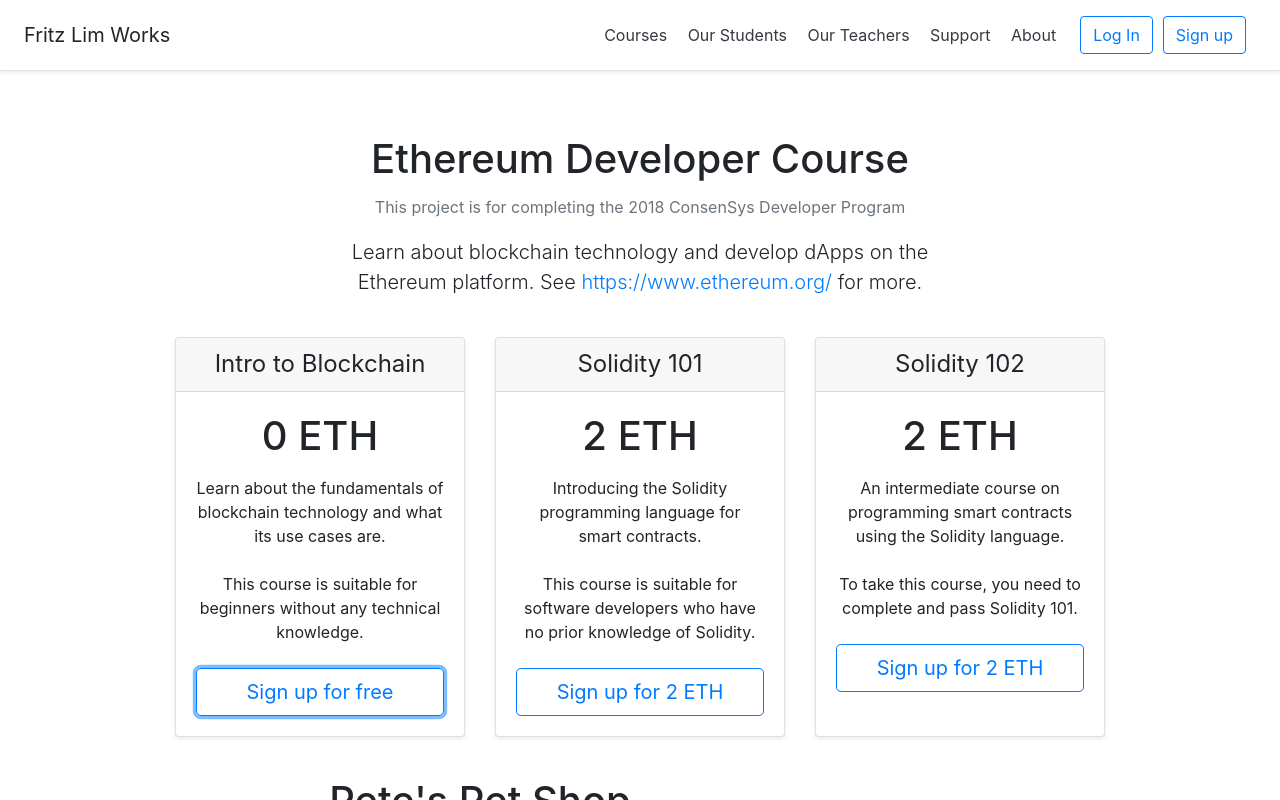
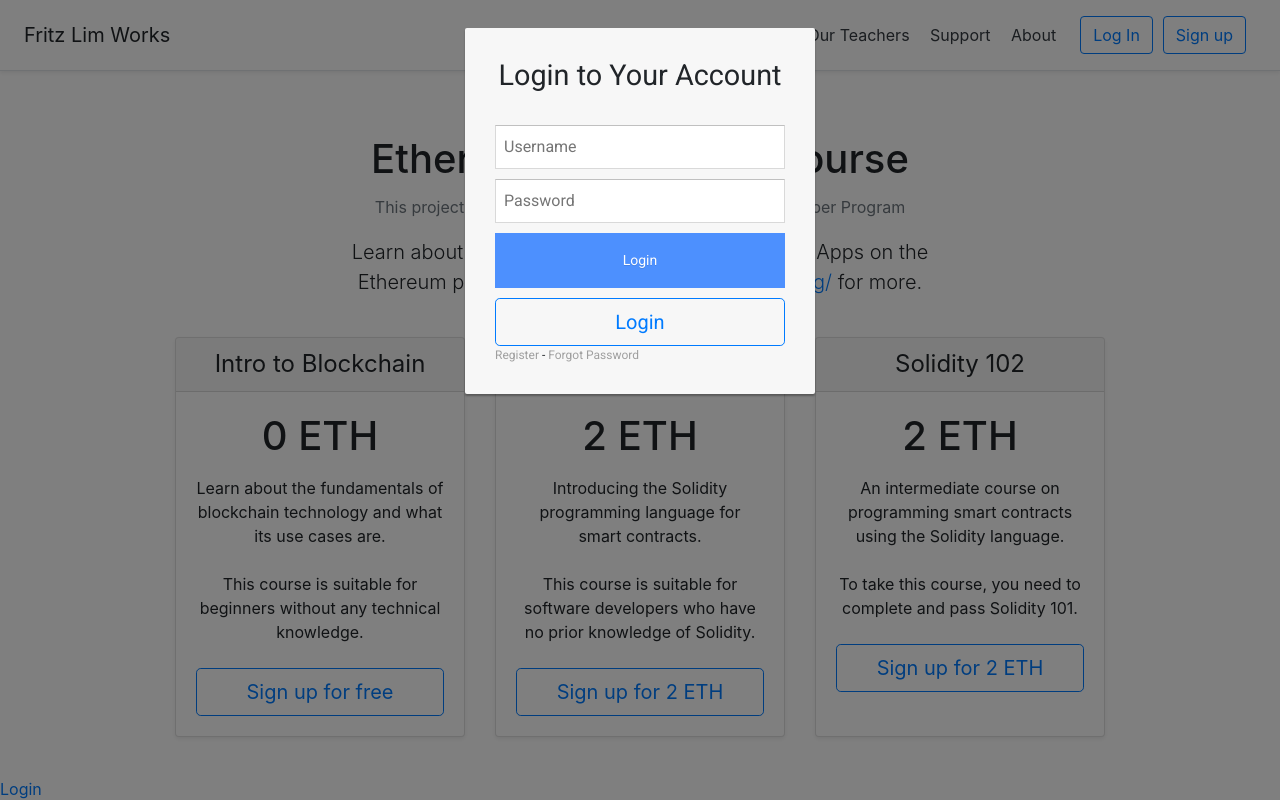
Before and after one commit to fritzlim/EthereumAttendanceTaking, a website: page src/index.html in a window 1280 px wide. Both pictures are taken after a click on the button "Sign up for free". Shown: the top 800 px of the page. Drawn offline with nearby package versions, Linux system fonts and the light colour scheme.

Commit message:
[WIP] Adding a log in modal window
WIP because the click on the login button isn't detected. This is because the login button isn't part of the DOM when the page first loads, so the login button id isn't found.

For #31.

```diff
--- a/src/css/project.css
+++ b/src/css/project.css
@@ -1,3 +1,5 @@
+@import url(http://fonts.googleapis.com/css?family=Roboto);
+
 html {
   font-size: 14px;
 }
@@ -22,3 +24,102 @@
 .button-spacing {
 	margin-right: 10px;
 }
+
+
+
+
+/****** LOGIN MODAL ******/
+/* https://bootsnipp.com/snippets/featured/clean-modal-login-form */
+.loginmodal-container {
+  padding: 30px;
+  max-width: 350px;
+  width: 100% !important;
+  background-color: #F7F7F7;
+  margin: 0 auto;
+  border-radius: 2px;
+  box-shadow: 0px 2px 2px rgba(0, 0, 0, 0.3);
+  overflow: hidden;
+  font-family: roboto;
+}
+
+.loginmodal-container h1 {
+  text-align: center;
+  font-size: 1.8em;
+  font-family: roboto;
+}
+
+.loginmodal-container input[type=submit] {
+  width: 100%;
+  display: block;
+  margin-bottom: 10px;
+  position: relative;
+}
+
+.loginmodal-container input[type=text], input[type=password] {
+  height: 44px;
+  font-size: 16px;
+  width: 100%;
+  margin-bottom: 10px;
+  -webkit-appearance: none;
+  background: #fff;
+  border: 1px solid #d9d9d9;
+  border-top: 1px solid #c0c0c0;
+  /* border-radius: 2px; */
+  padding: 0 8px;
+  box-sizing: border-box;
+  -moz-box-sizing: border-box;
+}
+
+.loginmodal-container input[type=text]:hover, input[type=password]:hover {
+  border: 1px solid #b9b9b9;
+  border-top: 1px solid #a0a0a0;
+  -moz-box-shadow: inset 0 1px 2px rgba(0,0,0,0.1);
+  -webkit-box-shadow: inset 0 1px 2px rgba(0,0,0,0.1);
+  box-shadow: inset 0 1px 2px rgba(0,0,0,0.1);
+}
+
+.loginmodal {
+  text-align: center;
+  font-size: 14px;
+  font-family: 'Arial', sans-serif;
+  font-weight: 700;
+  height: 36px;
+  padding: 0 8px;
+/* border-radius: 3px; */
+/* -webkit-user-select: none;
+  user-select: none; */
+}
+
+.loginmodal-submit {
+  /* border: 1px solid #3079ed; */
+  border: 0px;
+  color: #fff;
+  text-shadow: 0 1px rgba(0,0,0,0.1);
+  background-color: #4d90fe;
+  padding: 17px 0px;
+  font-family: roboto;
+  font-size: 14px;
+  /* background-image: -webkit-gradient(linear, 0 0, 0 100%,   from(#4d90fe), to(#4787ed)); */
+}
+
+.loginmodal-submit:hover {
+  /* border: 1px solid #2f5bb7; */
+  border: 0px;
+  text-shadow: 0 1px rgba(0,0,0,0.3);
+  background-color: #357ae8;
+  /* background-image: -webkit-gradient(linear, 0 0, 0 100%,   from(#4d90fe), to(#357ae8)); */
+}
+
+.loginmodal-container a {
+  text-decoration: none;
+  color: #666;
+  font-weight: 400;
+  text-align: center;
+  display: inline-block;
+  opacity: 0.6;
+  transition: opacity ease 0.5s;
+}
+
+.login-help{
+  font-size: 12px;
+}
--- a/src/index.html
+++ b/src/index.html
@@ -58,7 +58,7 @@
               <li>&nbsp;</li>
               <li>This course is suitable for beginners without any technical knowledge.</li>
             </ul>
-            <button type='button' class='btn btn-lg btn-block btn-outline-primary btn-course-signup' data-course-id='intro-to-blockchain'><img id='loader' height='30px' src='' />Sign up for free</button>
+            <button type='button' class='btn btn-lg btn-block btn-outline-primary btn-course-signup' data-course-id='intro-to-blockchain' data-toggle="modal" data-target="#login-modal"><img id='loader' height='30px' src='' />Sign up for free</button>
           </div>
         </div>
         <div class="card mb-4 shadow-sm">
@@ -92,6 +92,28 @@
       </div>
     </div>
     <!-- End of Pricing example code adapted from Bootstrap -->
+
+
+    <!-- Bootstrap modal -->
+    <a href="#" data-toggle="modal" data-target="#login-modal">Login</a>
+    <div class="modal fade" id="login-modal" tabindex="-1" role="dialog" aria-labelledby="myModalLabel" aria-hidden="true" style="display: none;">
+        <div class="modal-dialog">
+          <div class="loginmodal-container">
+            <h1>Login to Your Account</h1><br>
+            <form id='submit'>
+              <input type="text" name="user" placeholder="Username">
+              <input type="password" name="pass" placeholder="Password">
+              <input type="submit" name="login" class="login loginmodal-submit" value="Login">
+              <button type='button' class='btn btn-lg btn-block btn-outline-primary btn-course-signup btn-login'>Login</button>
+            </form>
+            <div class="login-help">
+              <a href="#">Register</a> - <a href="#">Forgot Password</a>
+            </div>
+          </div>
+        </div>
+      </div>
+    <!-- End of Bootstrap modal -->
+
 
 
     <div class="container">
--- a/src/js/app.js
+++ b/src/js/app.js
@@ -89,7 +89,8 @@
     $(document).on('click', '.btn-adopt', App.handleAdopt);
     //******
 
-    $(document).on('click', '.btn-course-signup', App.handleSignup);
+    //$(document).on('click', '.btn-course-signup', App.handleSignup);
+    $(document).on('click', '.btn-login', App.handleSignup);
   },
 
   markAdopted: function(adopters, account) {
```
Also changed, not shown: build/contracts/Adoption.json, build/contracts/Migrations.json, build/contracts/SignupAndAttendance.json.
